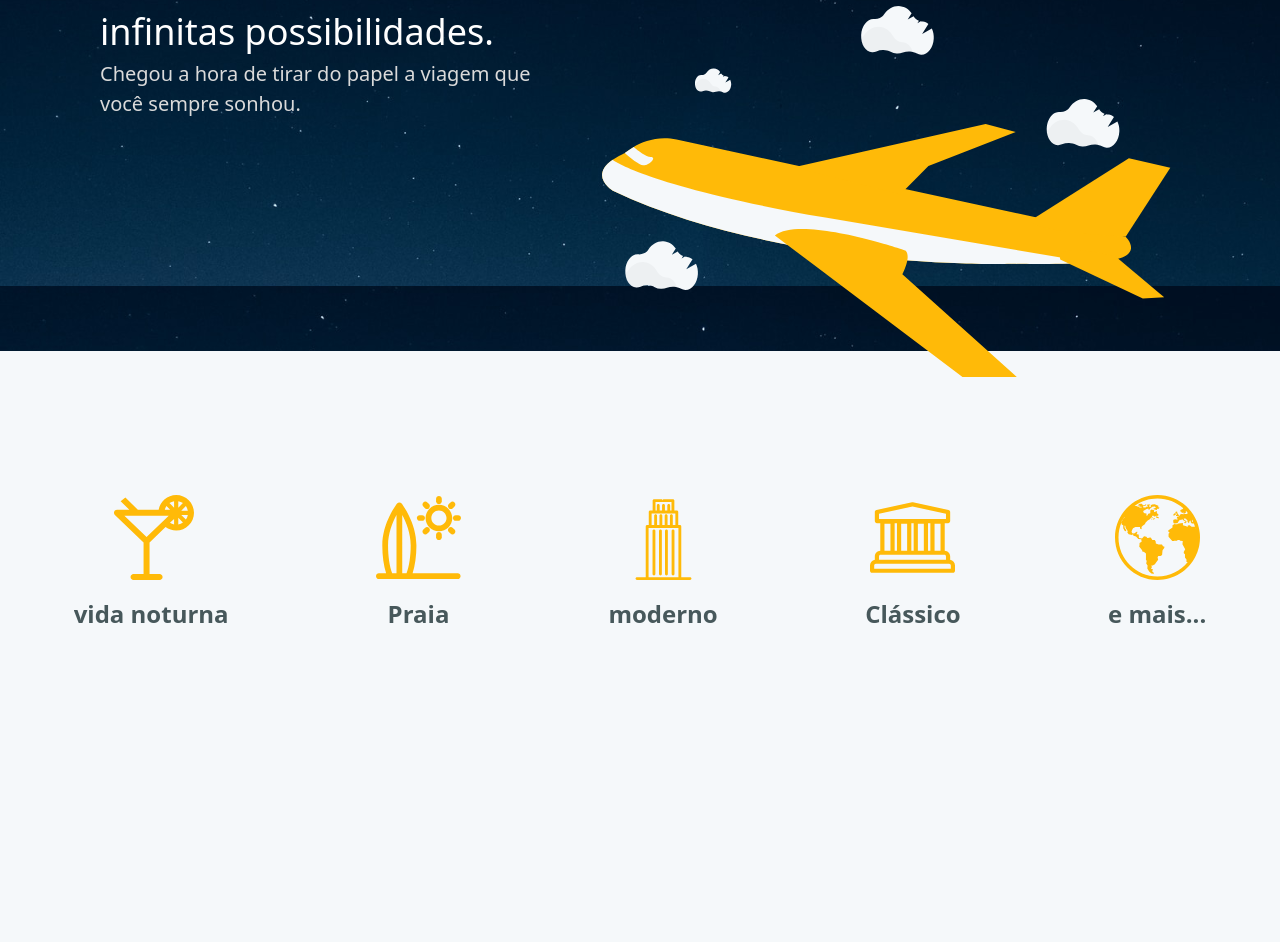
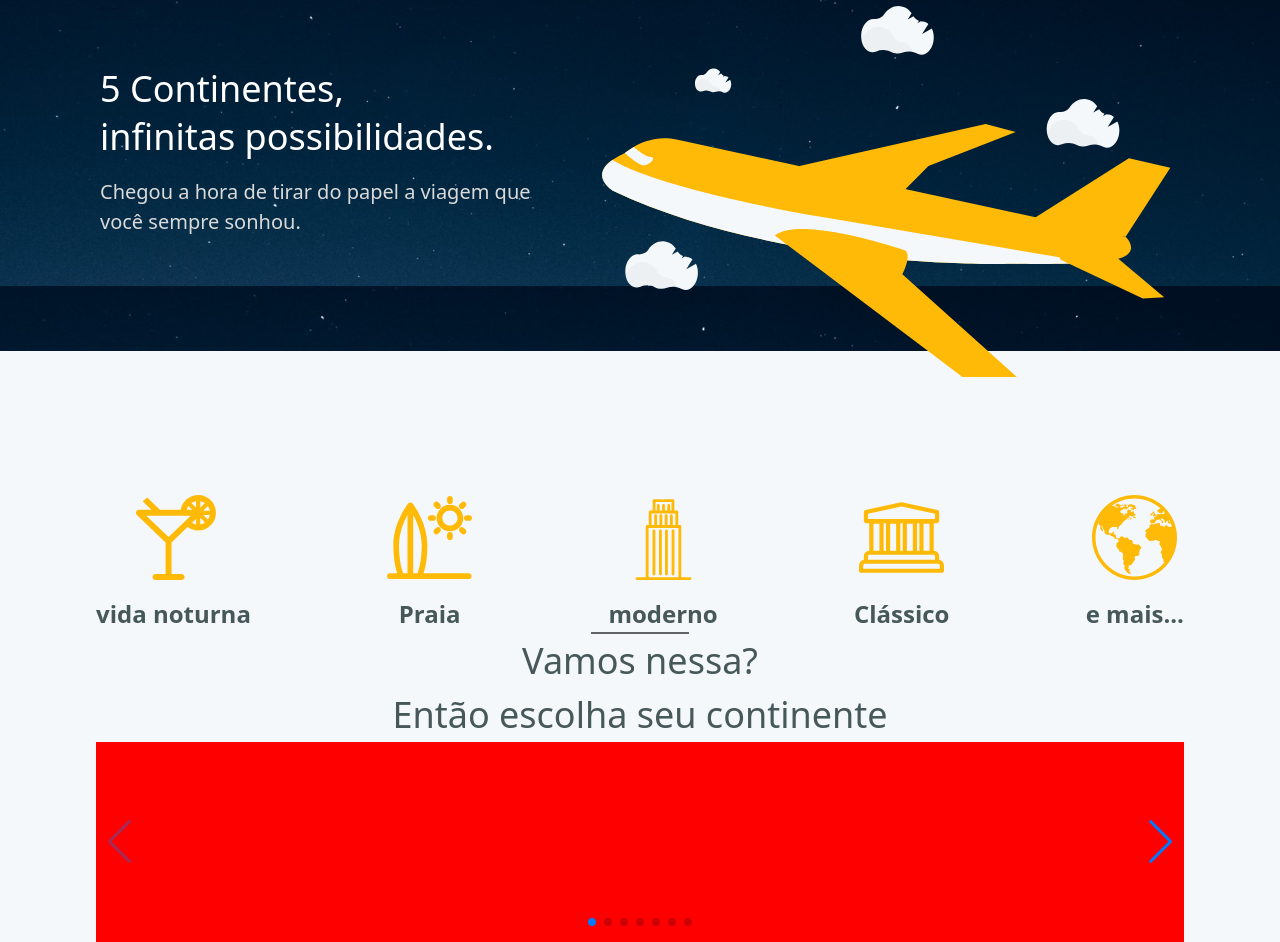
Before and after one commit to GabrielDVpereira/ignite-challenge-06, a Next.js app: page / in a window 1280 px wide. Shown: the part 134-1076 px from the top of the page. Before the commit the page ends 800 px from the top, so only its background shows below. Built offline with nearby package versions, Linux system fonts and the light colour scheme.

Commit message:
feat: add swipe template to home

```diff
--- a/package.json
+++ b/package.json
@@ -18,6 +18,7 @@
     "react": "17.0.2",
     "react-dom": "17.0.2",
     "react-icons": "^4.2.0",
+    "sass": "^1.34.0",
     "swiper": "^6.7.0"
   },
   "devDependencies": {
--- /dev/null
+++ b/src/compoents/molecules/Swiper.tsx
@@ -0,0 +1,39 @@
+import { Swiper, SwiperSlide } from 'swiper/react'
+
+import 'swiper/swiper.min.css'
+import 'swiper/components/navigation/navigation.min.css'
+import 'swiper/components/pagination/pagination.min.css'
+
+import SwiperCore, { Navigation, Pagination } from 'swiper/core'
+
+SwiperCore.use([Navigation, Pagination])
+
+export function SwiperContainer() {
+  return (
+    <>
+      <Swiper pagination={true} navigation={true}>
+        <SwiperSlide>
+          <div style={{ width: '100%', height: 200, backgroundColor: 'red' }} />
+        </SwiperSlide>
+        <SwiperSlide>
+          <div style={{ width: '100%', height: 200, backgroundColor: 'purple' }} />
+        </SwiperSlide>
+        <SwiperSlide>
+          <div style={{ width: '100%', height: 200, backgroundColor: 'blue' }} />
+        </SwiperSlide>
+        <SwiperSlide>
+          <div style={{ width: '100%', height: 200, backgroundColor: 'green' }} />
+        </SwiperSlide>
+        <SwiperSlide>
+          <div style={{ width: '100%', height: 200, backgroundColor: 'pink' }} />
+        </SwiperSlide>
+        <SwiperSlide>
+          <div style={{ width: '100%', height: 200, backgroundColor: 'yellow' }} />
+        </SwiperSlide>
+        <SwiperSlide>
+          <div style={{ width: '100%', height: 200, backgroundColor: 'orange' }} />
+        </SwiperSlide>
+      </Swiper>
+    </>
+  )
+}
--- a/src/compoents/molecules/index.ts
+++ b/src/compoents/molecules/index.ts
@@ -1,3 +1,4 @@
 export * from './Header'
 export * from './Banner'
 export * from './ImageWithDescription'
+export { SwiperContainer as Swiper } from './Swiper'
--- /dev/null
+++ b/src/compoents/organisms/ContinentsSwiper.tsx
@@ -0,0 +1,5 @@
+import { Swiper } from '../molecules'
+
+export function ContinentsSwiper() {
+  return <Swiper />
+}
--- a/src/compoents/organisms/HomeBanner.tsx
+++ b/src/compoents/organisms/HomeBanner.tsx
@@ -1,18 +1,18 @@
 import { BgImage, Title } from '../atoms'
-import { Image, Text, Box, Flex } from '@chakra-ui/react'
+import { Image, Text, Flex } from '@chakra-ui/react'
 
 export function HomeBanner() {
   return (
     <BgImage image="images/home/Background.svg" size="lg">
       <Flex justifyContent="space-between" h="100%" px="100px">
-        <Box justifySelf="center" w="40%" overflow="bre">
-          <Title color="light.white" fontSize="36px" fontWeight="normal">
+        <Flex flexDir="column" justifyContent="center" w="40%">
+          <Title color="light.white" fontSize="36px" fontWeight="normal" lineHeight="3rem">
             5 Continentes, <br /> infinitas possibilidades.
           </Title>
-          <Text color="light.info" lineHeight="30px" fontSize="20px">
+          <Text color="light.info" lineHeight="30px" fontSize="20px" mt="1rem">
             Chegou a hora de tirar do papel a viagem que você sempre sonhou.
           </Text>
-        </Box>
+        </Flex>
         <Image src="images/home/Airplane.svg" h="100%" mt="40px" />
       </Flex>
     </BgImage>
--- a/src/compoents/organisms/TripDescriptions.tsx
+++ b/src/compoents/organisms/TripDescriptions.tsx
@@ -3,7 +3,7 @@ import { Flex } from '@chakra-ui/react'
 
 export function TripDescriptions() {
   return (
-    <Flex w="100%" justifyContent="space-around" mt="36">
+    <Flex w="100%" justifyContent="space-between" mt="36">
       <ImageWithDescription
         description="vida noturna"
         imageSrc="images/home/cocktail.svg"
--- a/src/compoents/organisms/index.ts
+++ b/src/compoents/organisms/index.ts
@@ -2,3 +2,4 @@ export * from './WorldTripHeader'
 export * from './BannerByContinent'
 export * from './HomeBanner'
 export * from './TripDescriptions'
+export * from './ContinentsSwiper'
--- a/src/pages/index.tsx
+++ b/src/pages/index.tsx
@@ -1,12 +1,26 @@
-import { Box } from '@chakra-ui/react'
-import { WorldTripHeader, HomeBanner, TripDescriptions } from '../compoents/organisms'
+import { Box, Divider } from '@chakra-ui/react'
+import { Title } from '../compoents/atoms'
+import {
+  WorldTripHeader,
+  HomeBanner,
+  TripDescriptions,
+  ContinentsSwiper,
+} from '../compoents/organisms'
 
 export default function Home() {
   return (
     <Box as="main">
       <WorldTripHeader />
       <HomeBanner />
-      <TripDescriptions />
+      <Box mx="24">
+        <TripDescriptions />
+        <Divider borderWidth="1px" borderColor="dark.black" width="24" mx="auto" />
+        <Title fontWeight="normal" color="dark.headings" fontSize="36px" textAlign="center">
+          Vamos nessa? <br />
+          Então escolha seu continente
+        </Title>
+        <ContinentsSwiper />
+      </Box>
     </Box>
   )
 }
```
Also changed, not shown: 1 other file (tests, documents, lock files or other folders).
